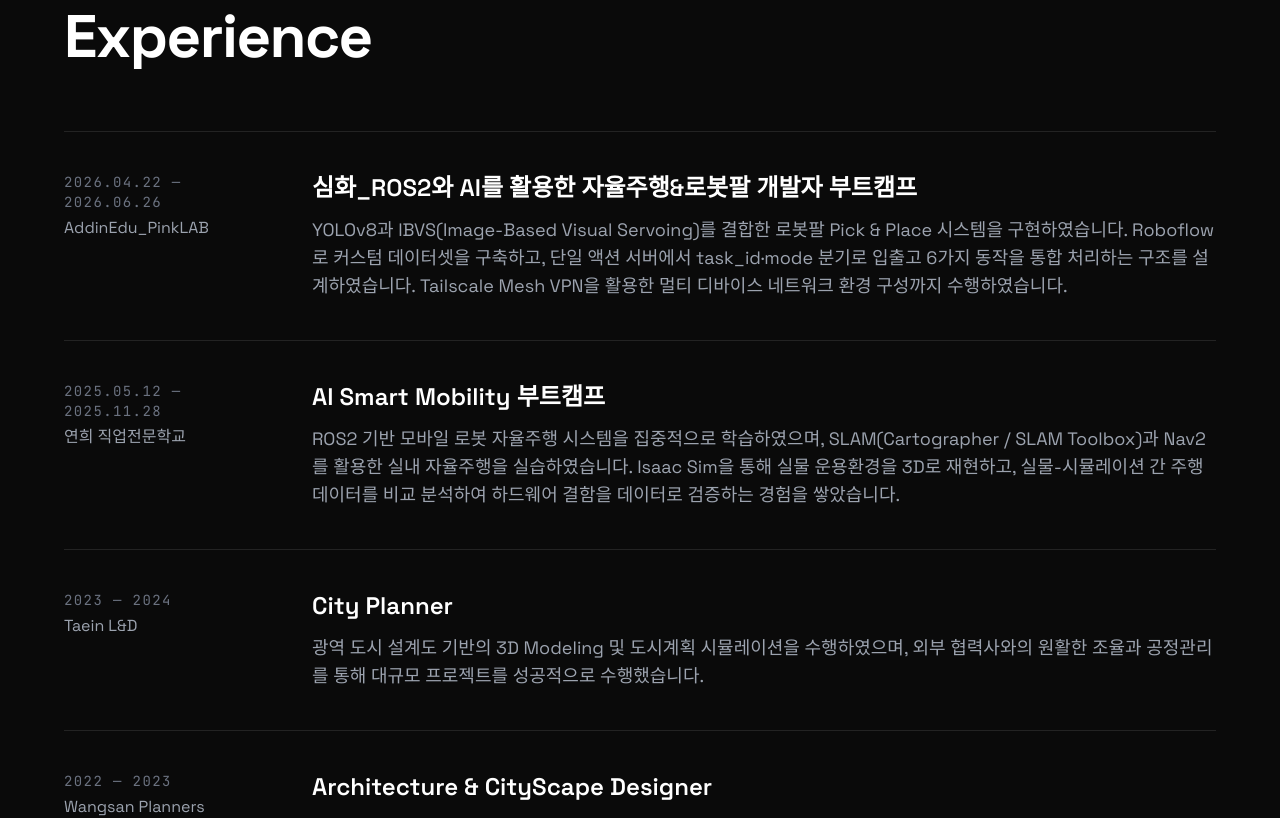
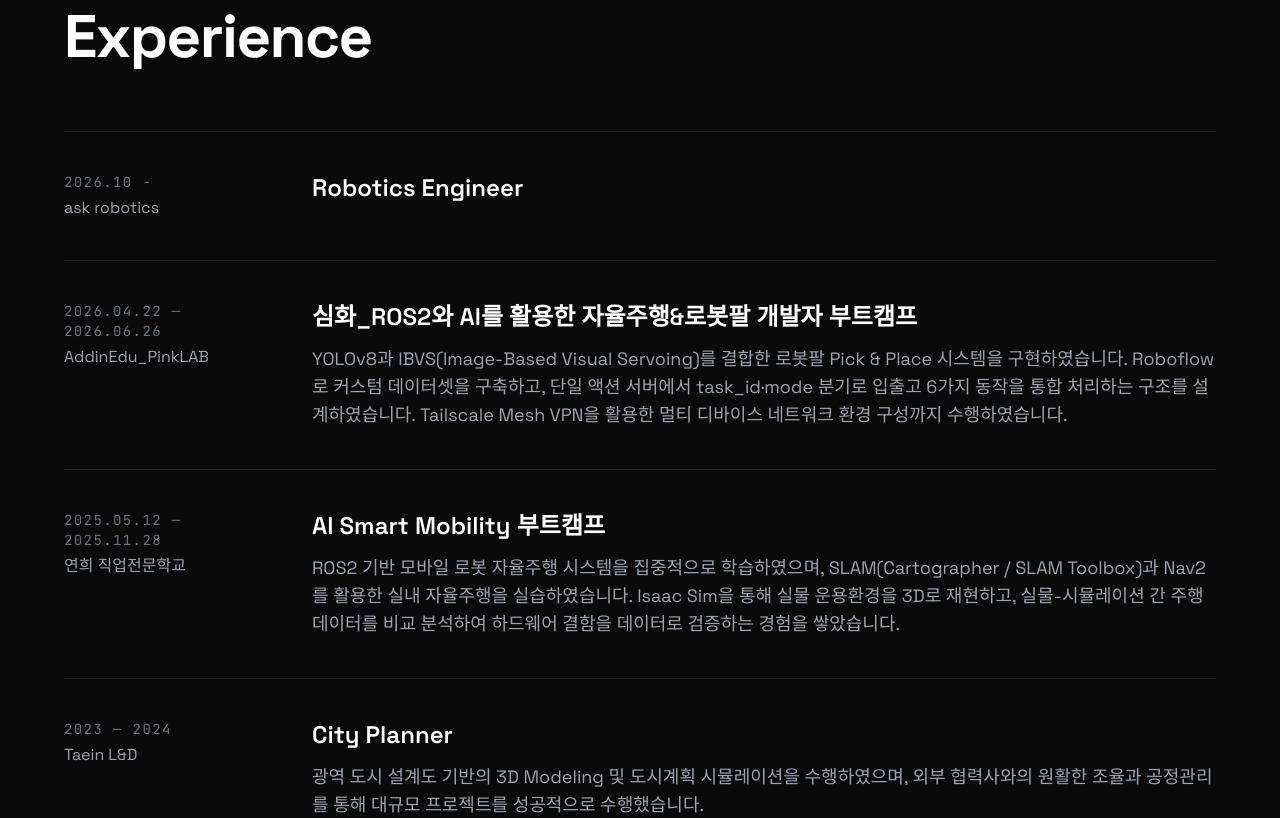
Before and after one commit to JoshuaHong0215/Alway_Beta_Website, a React (Vite) app: page /about in a window 1280 px wide. Shown: the part 2500-3318 px from the top of the page. Built offline with nearby package versions, Linux system fonts and the light colour scheme.

Commit message:
about 수정

```diff
--- a/src/pages/About.tsx
+++ b/src/pages/About.tsx
@@ -150,41 +150,54 @@ const About: React.FC = () => {
           <div className="space-y-0">
             {[
               {
+                period: '2026.10 -',
+                company: 'ask robotics',
+                role: 'Robotics Engineer',
+                description: '',
+              },
+
+              {
                 period: '2026.04.22 — 2026.06.26',
                 company: 'AddinEdu_PinkLAB',
                 role: '심화_ROS2와 AI를 활용한 자율주행&로봇팔 개발자 부트캠프',
                 description: 'YOLOv8과 IBVS(Image-Based Visual Servoing)를 결합한 로봇팔 Pick & Place 시스템을 구현하였습니다. Roboflow로 커스텀 데이터셋을 구축하고, 단일 액션 서버에서 task_id·mode 분기로 입출고 6가지 동작을 통합 처리하는 구조를 설계하였습니다. Tailscale Mesh VPN을 활용한 멀티 디바이스 네트워크 환경 구성까지 수행하였습니다.',
               },
+
               {
                 period: '2025.05.12 — 2025.11.28',
                 company: '연희 직업전문학교',
                 role: 'AI Smart Mobility 부트캠프',
                 description: 'ROS2 기반 모바일 로봇 자율주행 시스템을 집중적으로 학습하였으며, SLAM(Cartographer / SLAM Toolbox)과 Nav2를 활용한 실내 자율주행을 실습하였습니다. Isaac Sim을 통해 실물 운용환경을 3D로 재현하고, 실물-시뮬레이션 간 주행 데이터를 비교 분석하여 하드웨어 결함을 데이터로 검증하는 경험을 쌓았습니다.',
               },
+
               {
                 period: '2023 — 2024',
                 company: 'Taein L&D',
                 role: 'City Planner',
                 description: '광역 도시 설계도 기반의 3D Modeling 및 도시계획 시뮬레이션을 수행하였으며, 외부 협력사와의 원활한 조율과 공정관리를 통해 대규모 프로젝트를 성공적으로 수행했습니다.',
               },
+
               {
                 period: '2022 — 2023',
                 company: 'Wangsan Planners',
                 role: 'Architecture & CityScape Designer',
                 description: '사업 대상지 분석 및 건축 설계도 기반 3D Modeling 작업을 수행하였으며, 그 기반으로 준공 후 영향분석, 평가 업무를 담당했습니다.',
               },
+
               {
                 period: '2021',
                 company: 'Design Moon',
                 role: 'Architecture & CityScape Designer',
                 description: '사업 대상지 분석 및 건축 설계도 기반 3D Modeling 작업을 수행하였으며, 아파트 외벽 디자인을 진행하며 아파트단지 개발사업에 참여한 경험이 있습니다.',
               },
+
               {
                 period: '2016 — 2022',
                 company: 'Incheon Catholic University',
                 role: '환경디자인학과',
                 description: '환경디자인 전공으로서 다양한 공간, 도시, 외부공공 공간 등 다양한 공간기획과 설계이론을 수학하였으며, 다양한 툴을 활용한 3D 시각화 및 시뮬레이션 역량을 쌓았습니다.',
               },
+
             ].map((item, i) => (
               <div key={i} className="group grid grid-cols-1 md:grid-cols-[200px_1fr] gap-4 md:gap-12 py-10 border-t border-white/10 hover:border-white/20 transition-colors">
                 {/* Left: period + company */}
```
